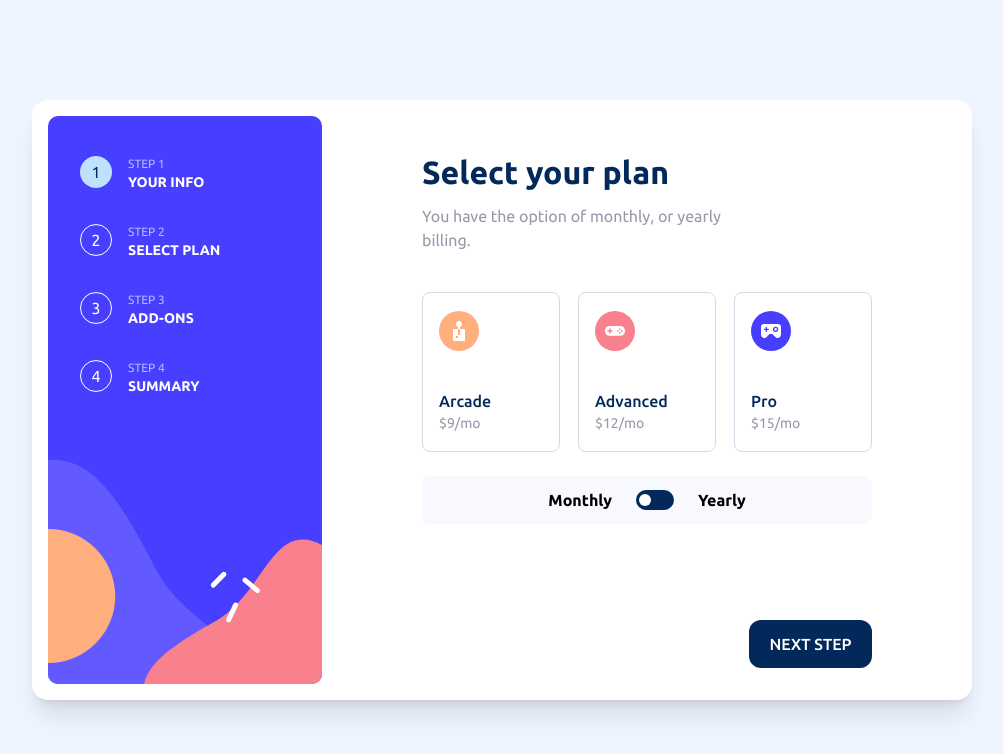
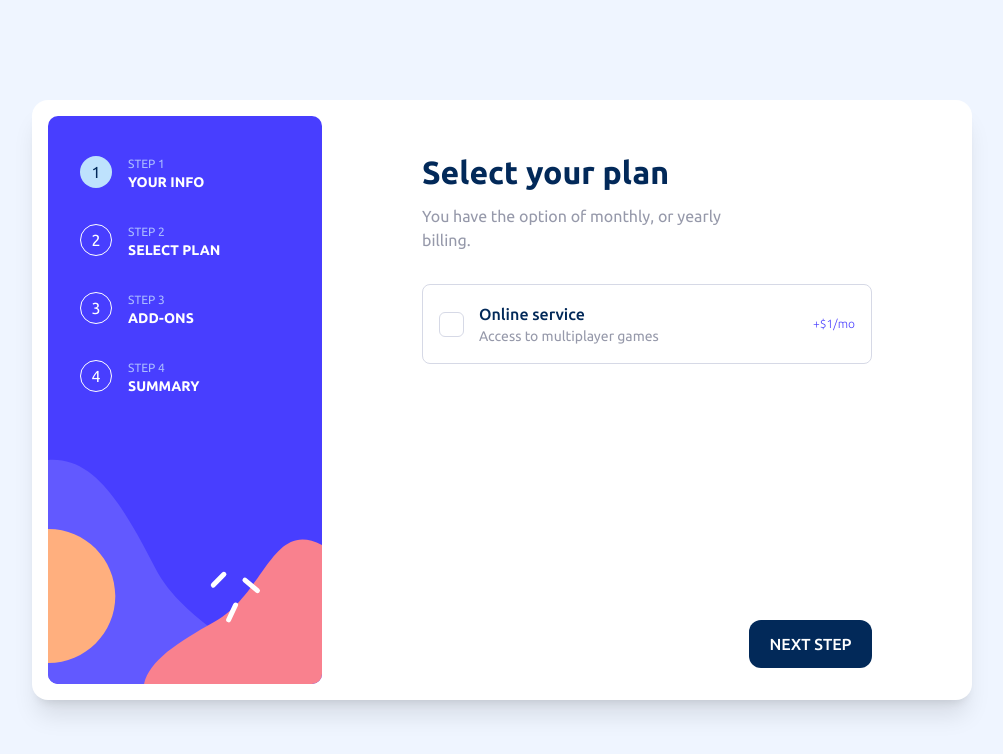
Before and after one commit to mrvicthor/multi-step-form, a website built with Vite: page index.html in a window 1280 px wide. Shown: the whole page, without its empty margins (138-1141 px from the left). Built offline with nearby package versions, Linux system fonts and the light colour scheme.

Commit message:
feat(style.css): designed a custom checkbox element

```diff
--- /dev/null
+++ b/src/handle-plan.ts
@@ -0,0 +1,25 @@
+let isYearly = false;
+
+export function handleSelect(element: HTMLButtonElement) {
+  const dot = document.querySelector<HTMLSpanElement>(".dot")!;
+  const yearlyPlan = document.querySelector<HTMLDivElement>("#yearly-plan")!;
+  const monthlyPlan = document.querySelector<HTMLDivElement>("#monthly-plan")!;
+  const setSelectPlan = () => {
+    isYearly = !isYearly;
+
+    if (isYearly) {
+      dot.classList.add("translate-x-5");
+      yearlyPlan.classList.remove("hidden");
+      monthlyPlan.classList.add("hidden");
+    } else {
+      dot.classList.remove("translate-x-5");
+      yearlyPlan.classList.add("hidden");
+      monthlyPlan.classList.remove("hidden");
+    }
+  };
+  element.addEventListener("click", (event) => {
+    event.preventDefault();
+    setSelectPlan();
+  });
+  setSelectPlan();
+}
--- a/src/main.ts
+++ b/src/main.ts
@@ -5,7 +5,8 @@ import arcadeLogo from "/images/icon-arcade.svg";
 import advancedLogo from "/images/icon-advanced.svg";
 import proLogo from "/images/icon-pro.svg";
 // import { setupCounter } from "./counter.ts";
-import { setStep } from "./form-handler";
+import { setStep, step } from "./form-handler";
+import { handleSelect } from "./handle-plan";
 
 document.querySelector<HTMLDivElement>("#app")!.innerHTML = `
 <main class="flex items-center justify-center h-dvh">
@@ -39,10 +40,10 @@ document.querySelector<HTMLDivElement>("#app")!.innerHTML = `
 <input type="tel" id="phoneNumber" placeholder="e.g. +1 234 567 890" class="border border-[#D6D9E6] text-[#022959] font-medium rounded-lg hover:border-[#483eff] cursor-pointer" required/>
 </div>
 </section>
-<section class="form-steps" data-step="2">
+<section class="form-steps hidden" data-step="2">
 <p class="text-[#022959] text-[2rem] font-bold">Select your plan</p>
 <p class="text-[#9699AA] mt-2 text-[1rem] form-text">You have the option of monthly, or yearly billing.</p>
-<div id="yearly-plan" data-plan="yearly" class=" mt-8 space-y-2 form-steps-plan hidden">
+<div id="yearly-plan" data-plan="yearly" class="mt-8 form-steps-plan hidden">
 <label class="cursor-pointer">
   <input
     type="radio"
@@ -151,6 +152,30 @@ document.querySelector<HTMLDivElement>("#app")!.innerHTML = `
 <div class="bg-[#F8F9FF] h-12 flex items-center justify-center gap-6 mt-6 rounded-lg"><span class="font-bold capitalize">monthly</span><button id="toggle-plan" class="h-[1.25rem] w-[2.375rem] cursor-pointer bg-[#022959] rounded-xl flex items-center px-[3px]"><span class="dot h-3 w-3 bg-white rounded-full inline-block transform transition-transform duration-500 ease-in-out"></span></button><span class="font-bold capitalize">yearly</span></div>
 </section>
 <section class="form-steps" data-step="3">
+<p class="text-[#022959] text-[2rem] font-bold">Select your plan</p>
+<p class="text-[#9699AA] mt-2 text-[1rem] form-text">You have the option of monthly, or yearly billing.</p>
+<div class="mt-8">
+<label class="cursor-pointer block">
+<div class="h-20 px-4 rounded-lg border border-[#D6D9E6] flex items-center gap-4 justify-between peer-checked:border-[#483EFF]">
+<div class="custom-checkbox">
+<input
+  type="checkbox"
+  name="add-Ons"
+  value="online-service"
+  class="peer"
+/>
+<span class="checkmark"></span>
+</div>
+
+    <div class="flex flex-col mr-auto ml-6">
+      <span class="text-[#022959] font-medium text-[1rem]">Online service</span>
+      <span class="text-[#9699AA] text-sm">Access to multiplayer games</span>
+    </div>
+
+    <span class="text-xs text-[#483EFF] font-light">+$1/mo</span>
+  </div>
+</label>
+</div>
 </section>
 <section class="form-steps" data-step="4">
 </section>
@@ -163,24 +188,25 @@ document.querySelector<HTMLDivElement>("#app")!.innerHTML = `
 
 // setupCounter(document.querySelector<HTMLButtonElement>("#counter")!);
 setStep(document.querySelector<HTMLButtonElement>("#next")!);
-const dot = document.querySelector<HTMLSpanElement>(".dot")!;
-const yearlyPlan = document.querySelector<HTMLDivElement>("#yearly-plan")!;
-const monthlyPlan = document.querySelector<HTMLDivElement>("#monthly-plan")!;
-let isYearly = false;
-document
-  .querySelector<HTMLButtonElement>("#toggle-plan")!
-  .addEventListener("click", (e) => {
-    isYearly = !isYearly;
+handleSelect(document.querySelector<HTMLButtonElement>("#toggle-plan")!);
+// const dot = document.querySelector<HTMLSpanElement>(".dot")!;
+// const yearlyPlan = document.querySelector<HTMLDivElement>("#yearly-plan")!;
+// const monthlyPlan = document.querySelector<HTMLDivElement>("#monthly-plan")!;
+// let isYearly = false;
+// document
+//   .querySelector<HTMLButtonElement>("#toggle-plan")!
+//   .addEventListener("click", (e) => {
+//     isYearly = !isYearly;
+//     console.log(step);
+//     e.preventDefault();
 
-    e.preventDefault();
-
-    if (isYearly) {
-      dot.classList.add("translate-x-5");
-      yearlyPlan.classList.remove("hidden");
-      monthlyPlan.classList.add("hidden");
-    } else {
-      dot.classList.remove("translate-x-5");
-      yearlyPlan.classList.add("hidden");
-      monthlyPlan.classList.remove("hidden");
-    }
-  });
+//     if (isYearly) {
+//       dot.classList.add("translate-x-5");
+//       yearlyPlan.classList.remove("hidden");
+//       monthlyPlan.classList.add("hidden");
+//     } else {
+//       dot.classList.remove("translate-x-5");
+//       yearlyPlan.classList.add("hidden");
+//       monthlyPlan.classList.remove("hidden");
+//     }
+//   });
--- a/src/style.css
+++ b/src/style.css
@@ -27,7 +27,54 @@
     box-sizing: border-box;
   }
 
-  .input-wrapper {
+  .custom-checkbox {
+    position: relative;
+    cursor: pointer;
+  }
+
+  .custom-checkbox input {
+    position: absolute;
+    opacity: 0;
+    cursor: pointer;
+    height: 0;
+    width: 0;
+  }
+
+  .checkmark {
+    position: absolute;
+    top: -12px;
+    left: 0;
+    height: 1.5625rem;
+    width: 1.5625rem;
+    background-color: white;
+    border: 1px solid #d6d9e6;
+    border-radius: 6px;
+  }
+
+  .custom-checkbox input:checked ~ .checkmark {
+    background-color: #483eff;
+  }
+
+  .checkmark::after {
+    content: "";
+    position: absolute;
+    display: none;
+  }
+
+  .custom-checkbox input:checked ~ .checkmark::after {
+    display: block;
+  }
+
+  .custom-checkbox .checkmark::after {
+    left: 9px;
+    top: 5px;
+    width: 0.3125rem;
+    height: 0.625rem;
+    border: solid white;
+    border-width: 0 3px 3px 0;
+    -webkit-transform: rotate(45deg);
+    -ms-transform: rotate(45deg);
+    transform: rotate(45deg);
   }
 
   input:invalid {
```
